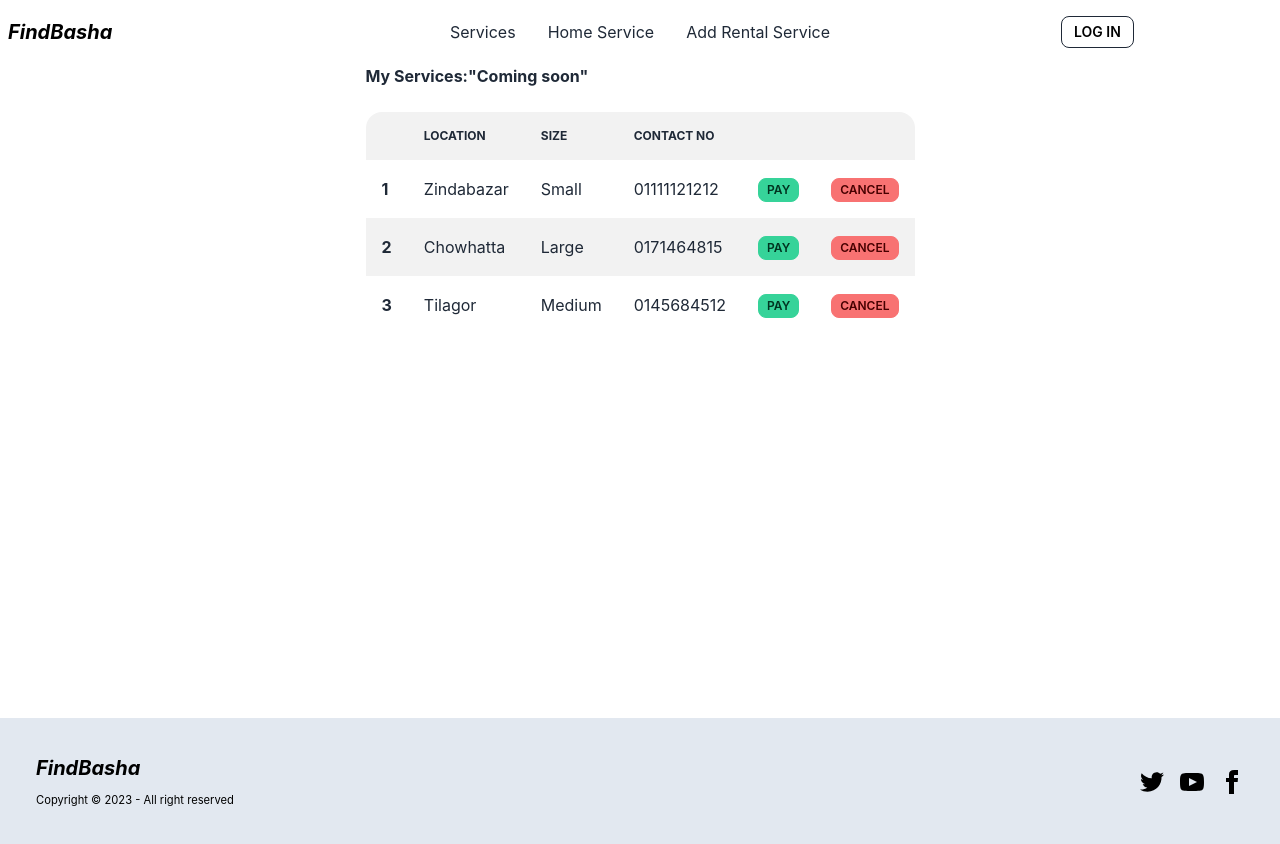
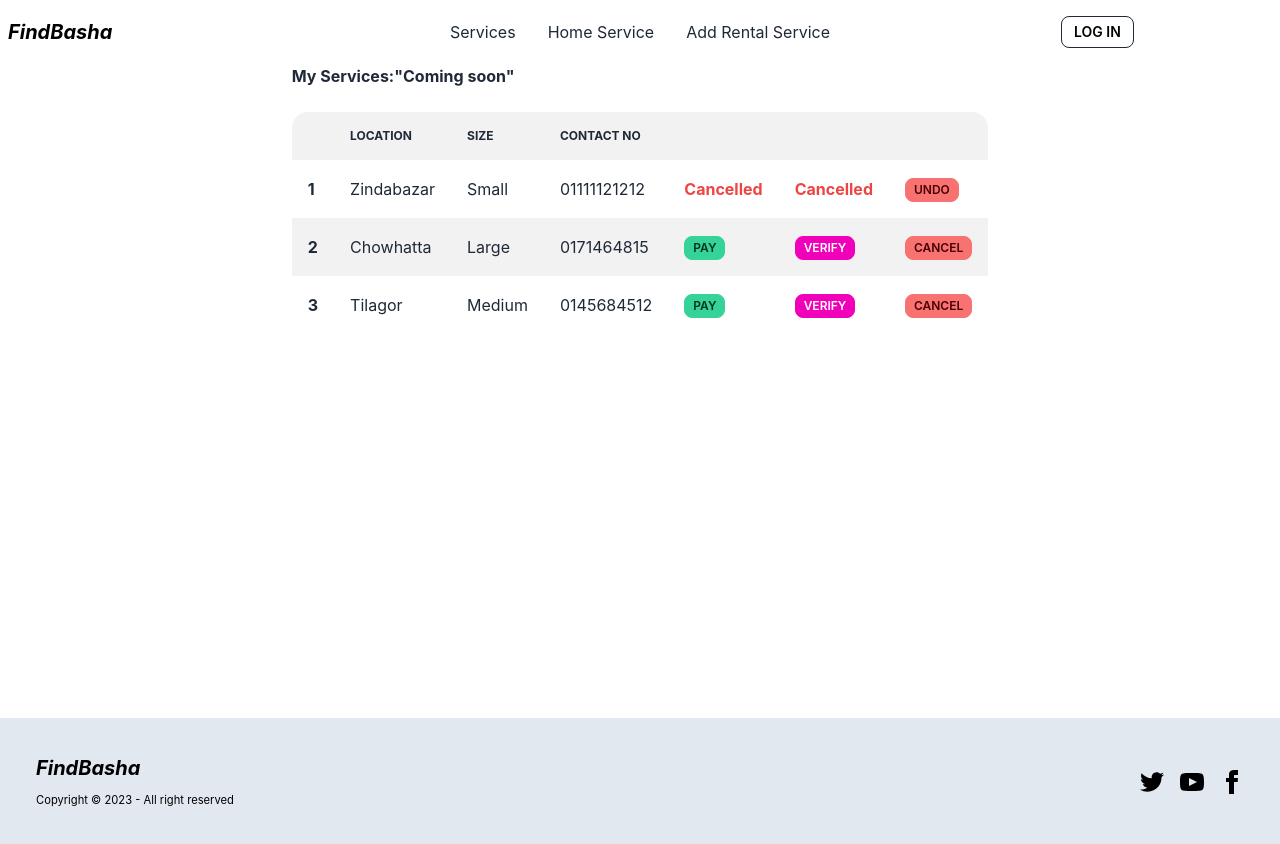
Before and after one commit to 2ndjoy/newBashaVara-main, a React (Create React App) app: page /myorders in a window 1280 px wide. Built offline with nearby package versions, Linux system fonts and the light colour scheme; no server answers.

Commit message:
commited

```diff
--- /dev/null
+++ b/src/Components/DashBoard/MyClients.js
@@ -0,0 +1,11 @@
+import React from "react";
+
+const MyClients = () => {
+  return (
+    <div className="text-center text-6xl font-bold py-5 my-5">
+      This feature will be coming soon.
+    </div>
+  );
+};
+
+export default MyClients;
--- a/src/Components/DashBoard/MyOrders.js
+++ b/src/Components/DashBoard/MyOrders.js
@@ -1,6 +1,20 @@
-import React from "react";
+import React, { useState } from "react";
+import PhotoUploadBox from "./PhotoUploadBox ";
+import toast from "react-hot-toast";
 
 const MyOrders = () => {
+  const sendVerificationData = () => {
+    toast.success("Sent successfully");
+  };
+
+  const commingSoon = () => {
+    toast.success("Coming soon");
+  };
+
+  const [cancel, setCancel] = useState(true);
+  const cancelBTN = () => {
+    setCancel(!cancel);
+  };
   return (
     <div className="flex justify-center">
       <div className="">
@@ -18,6 +32,7 @@ const MyOrders = () => {
                 <th>Contact no</th>
                 <th></th>
                 <th></th>
+                <th></th>
               </tr>
             </thead>
             <tbody>
@@ -28,10 +43,69 @@ const MyOrders = () => {
                 <td>Small</td>
                 <td>01111121212</td>
                 <td>
-                  <button className="btn btn-success btn-xs">Pay</button>
+                  {!cancel ? (
+                    <button className="btn btn-success btn-xs">Pay</button>
+                  ) : (
+                    <b className="text-red-500">Cancelled</b>
+                  )}
                 </td>
                 <td>
-                  <button className="btn btn-error btn-xs">Cancel</button>
+                  {!cancel ? (
+                    <label
+                      htmlFor="my_modal_6"
+                      className="btn btn-xs btn-secondary"
+                    >
+                      Verify
+                    </label>
+                  ) : (
+                    <b className="text-red-500">Cancelled</b>
+                  )}
+                  {/* Put this part before </body> tag */}
+                  <input
+                    type="checkbox"
+                    id="my_modal_6"
+                    className="modal-toggle"
+                  />
+                  <div className="modal">
+                    <div className="modal-box">
+                      <div className="bg-base p-3 m-3 grid justify-center">
+                        Send NID/PASSPORT to owner for verification
+                        <PhotoUploadBox></PhotoUploadBox>
+                        <div className="flex justify-end">
+                          <label
+                            className="modal-backdrop btn btn-active btn-success mx-2 mt-2 pt-1"
+                            htmlFor="my_modal_6"
+                            onClick={sendVerificationData}
+                          >
+                            Send
+                          </label>
+                          <label
+                            className="modal-backdrop btn btn-active btn-error mt-2 pt-1"
+                            htmlFor="my_modal_6"
+                          >
+                            Close
+                          </label>
+                        </div>
+                      </div>
+                    </div>
+                  </div>
+                </td>
+                <td>
+                  {cancel ? (
+                    <button
+                      onClick={cancelBTN}
+                      className="btn btn-error btn-xs"
+                    >
+                      undo
+                    </button>
+                  ) : (
+                    <button
+                      onClick={cancelBTN}
+                      className="btn btn-error btn-xs"
+                    >
+                      Cancel
+                    </button>
+                  )}
                 </td>
               </tr>
               {/* row 2 */}
@@ -42,6 +116,49 @@ const MyOrders = () => {
                 <td>0171464815</td>
                 <td>
                   <button className="btn btn-success btn-xs">Pay</button>
+                </td>
+                <td>
+                  <label
+                    htmlFor="my_modal_7"
+                    className="btn btn-xs btn-secondary"
+                  >
+                    Verify
+                  </label>
+                  {/* Put this part before </body> tag */}
+                  <input
+                    type="checkbox"
+                    id="my_modal_7"
+                    className="modal-toggle"
+                  />
+                  <div className="modal">
+                    <div className="modal-box">
+                      <div className="bg-base p-3 m-3 grid justify-center">
+                        Send NID/PASSPORT to owner for verification
+                        <PhotoUploadBox></PhotoUploadBox>
+                        <div className="flex justify-end">
+                          <label
+                            className="modal-backdrop btn btn-active btn-success mx-2 mt-2 pt-1"
+                            htmlFor="my_modal_7"
+                            onClick={sendVerificationData}
+                          >
+                            Send
+                          </label>
+                          <label
+                            className="modal-backdrop btn btn-active btn-error mt-2 pt-1"
+                            htmlFor="my_modal_7"
+                          >
+                            Close
+                          </label>
+                        </div>
+                      </div>
+                    </div>
+                    {/* <label
+                className="modal-backdrop btn btn-active btn-error "
+                htmlFor="my_modal_7"
+              >
+                Close
+              </label> */}
+                  </div>
                 </td>
                 <td>
                   <button className="btn btn-error btn-xs">Cancel</button>
@@ -57,6 +174,49 @@ const MyOrders = () => {
                   <button className="btn btn-success btn-xs">Pay</button>
                 </td>
                 <td>
+                  <label
+                    htmlFor="my_modal_8"
+                    className="btn btn-xs btn-secondary"
+                  >
+                    Verify
+                  </label>
+                  {/* Put this part before </body> tag */}
+                  <input
+                    type="checkbox"
+                    id="my_modal_8"
+                    className="modal-toggle"
+                  />
+                  <div className="modal">
+                    <div className="modal-box">
+                      <div className="bg-base p-3 m-3 grid justify-center">
+                        Send NID/PASSPORT to owner for verification
+                        <PhotoUploadBox></PhotoUploadBox>
+                        <div className="flex justify-end">
+                          <label
+                            className="modal-backdrop btn btn-active btn-success mx-2 mt-2 pt-1"
+                            htmlFor="my_modal_8"
+                            onClick={sendVerificationData}
+                          >
+                            Send
+                          </label>
+                          <label
+                            className="modal-backdrop btn btn-active btn-error mt-2 pt-1"
+                            htmlFor="my_modal_8"
+                          >
+                            Close
+                          </label>
+                        </div>
+                      </div>
+                    </div>
+                    {/* <label
+                className="modal-backdrop btn btn-active btn-error "
+                htmlFor="my_modal_7"
+              >
+                Close
+              </label> */}
+                  </div>
+                </td>
+                <td>
                   <button className="btn btn-error btn-xs">Cancel</button>
                 </td>
               </tr>
--- a/src/Components/Header/Header.js
+++ b/src/Components/Header/Header.js
@@ -94,6 +94,9 @@ const Header = () => {
                       <li>
                         <Link to="/myprofile">My profile</Link>
                       </li>
+                      <li>
+                        <Link to="/myclients">My clients</Link>
+                      </li>
                     </ul>
                   </details>
                 </li>
--- a/src/Router/Routes.js
+++ b/src/Router/Routes.js
@@ -13,6 +13,7 @@ import HomeServices from "../Components/HomeServices/HomeServices";
 import MyServices from "../Components/DashBoard/MyServices";
 import MyOrders from "../Components/DashBoard/MyOrders";
 import MyProfile from "../Components/DashBoard/MyProfile";
+import MyClients from "../Components/DashBoard/MyClients";
 
 const router = createBrowserRouter([
   {
@@ -68,6 +69,10 @@ const router = createBrowserRouter([
         path: "/myprofile",
         element: <MyProfile></MyProfile>,
       },
+      {
+        path: "/myclients",
+        element: <MyClients></MyClients>,
+      },
     ],
   },
 ]);
```
